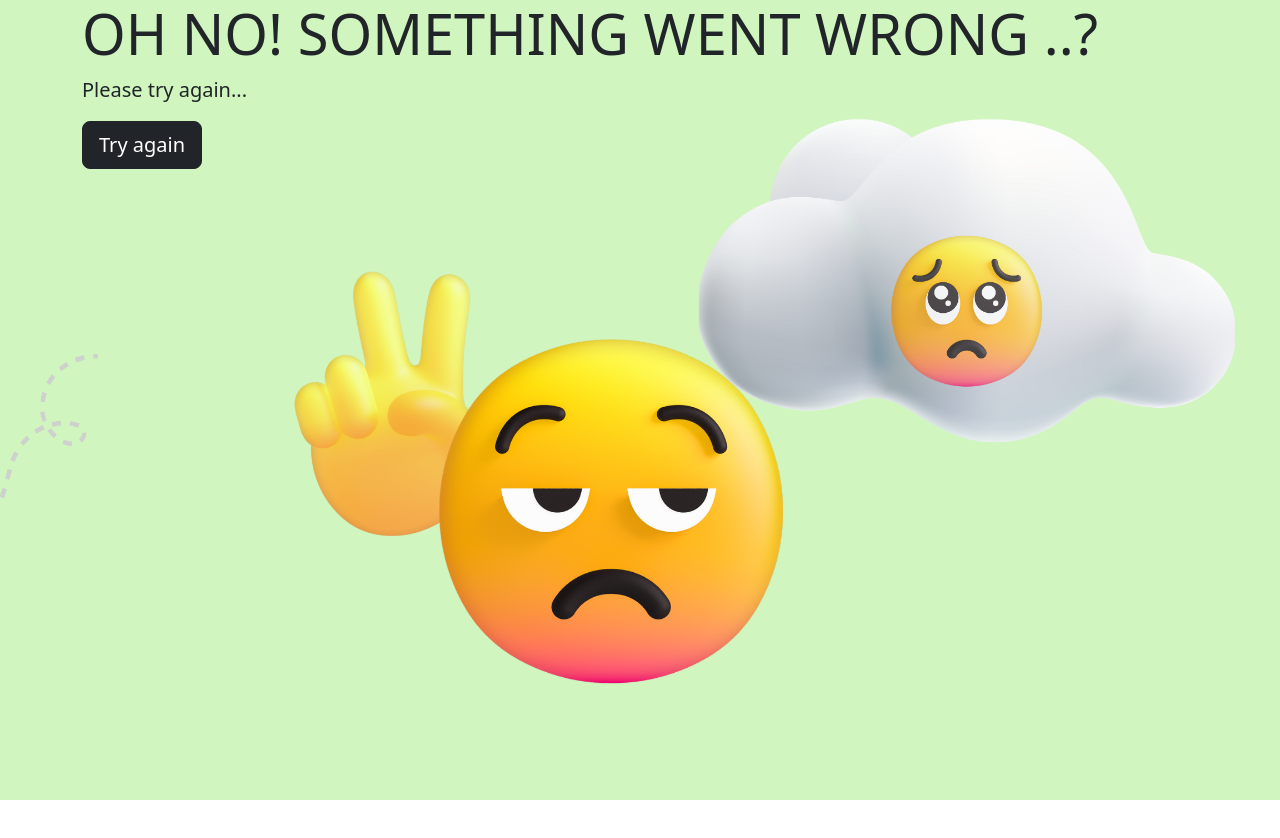
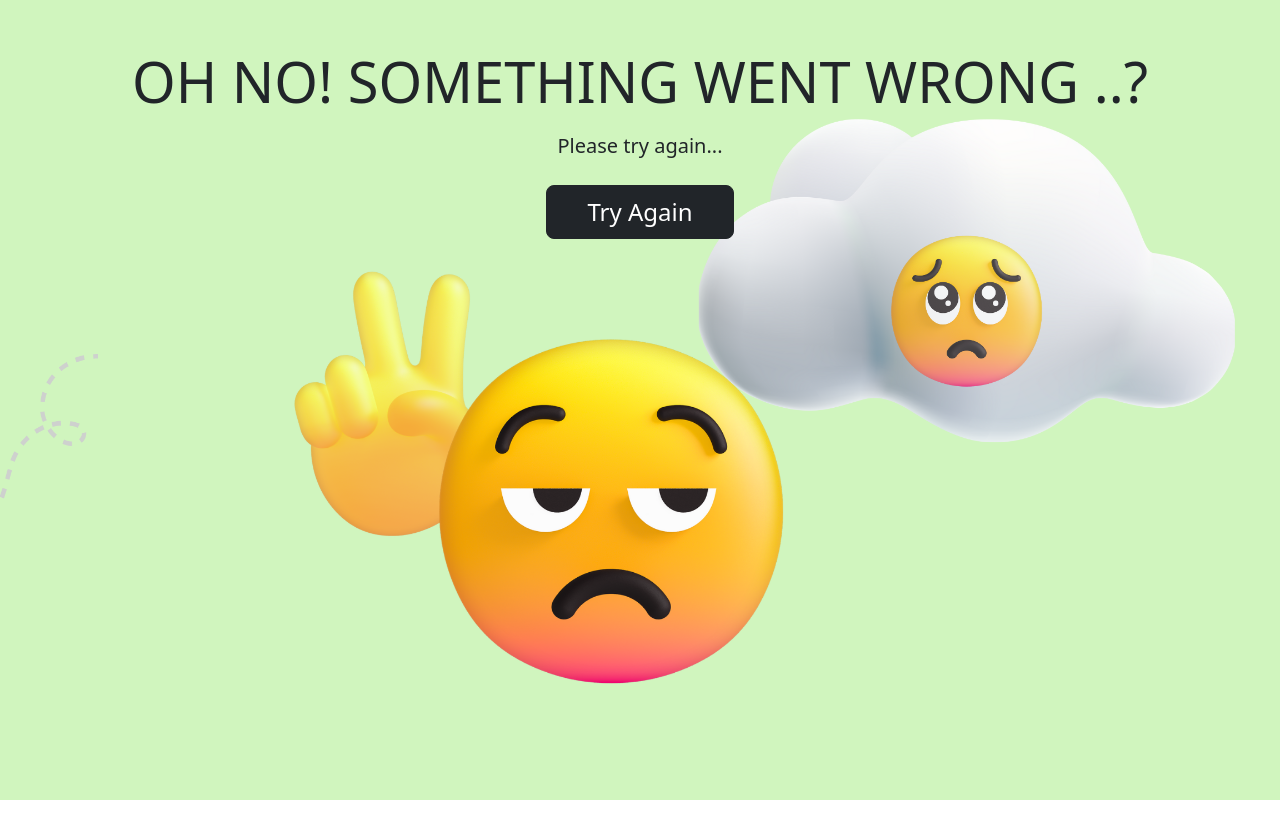
Before and after one commit to KavyaDatchayani/Newsletter-signup, a website: page failure.html in a window 1280 px wide. Before the commit the page ends 800 px from the top, so only its background shows below. Drawn offline with nearby package versions, Linux system fonts and the light colour scheme.

Commit message:
recent changes

```diff
--- a/app.js
+++ b/app.js
@@ -10,6 +10,7 @@ const app = express();
 app.use(bodyParser.urlencoded({
   extended: true
 }));
+
 app.use(express.static('public'));
 
 const MAPI_KEY = process.env.apiKey
--- a/failure.html
+++ b/failure.html
@@ -1,25 +1,41 @@
 <!DOCTYPE html>
 <html lang="en">
   <head>
-    <meta charset="UTF-8">
-    <meta http-equiv="X-UA-Compatible" content="IE=edge">
-    <meta name="viewport" content="width=device-width, initial-scale=1.0">
+    <meta charset="UTF-8" />
+    <meta http-equiv="X-UA-Compatible" content="IE=edge" />
+    <meta name="viewport" content="width=device-width, initial-scale=1.0" />
+
+    <!-- Bootstrap CSS -->
+    <link
+      href="https://cdn.jsdelivr.net/npm/bootstrap@5.3.0-alpha1/dist/css/bootstrap.min.css"
+      rel="stylesheet"
+      integrity="sha384-GLhlTQ8iRABdZLl6O3oVMWSktQOp6b7In1Zl3/Jr59b6EGGoI1aFkw7cmDA6j6gD"
+      crossorigin="anonymous"
+    />
+
     <title>Subscription Unsuccessful</title>
     <link rel="stylesheet" href="css/failurestyle.css" />
-    <link href="https://cdn.jsdelivr.net/npm/bootstrap@5.3.0-alpha1/dist/css/bootstrap.min.css" rel="stylesheet" integrity="sha384-GLhlTQ8iRABdZLl6O3oVMWSktQOp6b7In1Zl3/Jr59b6EGGoI1aFkw7cmDA6j6gD" crossorigin="anonymous">
-
   </head>
   <body>
-    <div class="jumbotron jumbotron-fluid">
+    <div class="jumbotron jumbotron-fluid text-center">
       <div class="container">
         <form action="/failure" method="post">
-          <h1 class="display-4">OH NO! SOMETHING WENT WRONG ..?</h1>
-          <p class="lead">Please try again...</p>
-          <button class="btn btn-lg btn-dark btn-block type="submit" name="button">Try again</button>
+          <h1 class="display-4 mt-5 mb-3">OH NO! SOMETHING WENT WRONG ..?</h1>
+          <p class="lead mb-4">Please try again...</p>
+          <button
+            class="btn btn-lg btn-dark btn-block btn-custom"
+            type="submit"
+            name="button"
+          >
+            Try Again
+          </button>
         </form>
-
-
       </div>
     </div>
+    <script
+      src="https://cdn.jsdelivr.net/npm/bootstrap@5.3.0-alpha1/dist/js/bootstrap.bundle.min.js"
+      integrity="sha384-w76A3Ypqh9B9hP28OmWwEcr8rwLTp2ZY4zR6Z6ZLvbsIOOm77z4p9A4x7Ku5I6c5"
+      crossorigin="anonymous"
+    ></script>
   </body>
 </html>
--- a/public/css/failurestyle.css
+++ b/public/css/failurestyle.css
@@ -1,8 +1,11 @@
 html,
 body {
   height: 100%;
-  background-image: url(/image/3.png);
-  background-size: cover;
-  background-repeat: no-repeat;
-  background-position: center center;
 }
+body {
+  background: url(/image/3.png) center center / cover no-repeat;
+}
+.btn-custom {
+  font-size: 1.5rem;
+  padding: 0.5rem 2.5rem;
+}
--- a/public/css/style.css
+++ b/public/css/style.css
@@ -1,14 +1,22 @@
 html,
 body {
   height: 100%;
-  background-image: url(/image/2.png);
-  background-size: cover;
-  background-repeat: no-repeat;
-  background-position: center center;
+}
+
+body {
+  background: url(/image/2.jpg) center center / cover no-repeat;
+}
+
+.container {
+  backdrop-filter: blur(30px);
+  border-radius: 15px;
+  box-shadow: 0 4px 15px rgba(0, 0, 0, 0.2);
+  padding: 10px;
+  width: auto;
 }
 
 .form-signin {
-  max-width: 330px;
+  max-width: 350px;
   padding: 1rem;
 }
 
@@ -28,6 +36,10 @@ body {
   border-top-left-radius: 0;
   border-top-right-radius: 0;
 }
+
+form input:focus {
+  background-color: transparent;
+}
 .form-signin input[type="text"]:hover,
 .form-signin input[type="email"]:hover,
 .form-signin input[type="password"]:hover {
@@ -41,9 +53,11 @@ h1 {
   color: #f94892;
   border-radius: 10px;
   border-color: #f94892;
+  width: 150px;
 }
 .showBtn:hover,
 :checked {
+  border-color: #f94892;
   background-color: #f94892;
 }
 
@@ -51,7 +65,3 @@ h1 {
 .display-4 {
   padding: 50px 20px 20px 30px;
 }
-.lead {
-  color: #181818;
-  padding: 10px 20px 20px 30px;
-}
--- /dev/null
+++ b/public/css/success.css
@@ -0,0 +1,3 @@
+body {
+  background: url(/image/2.jpg) center center / cover no-repeat;
+}
```
Also changed, not shown: sign-up.html (+12 -4 lines), success.html (+4 -3 lines), public/image/2.jpg (added), public/image/K2.png (added). Lines whose indentation alone changed are shown as unchanged.
